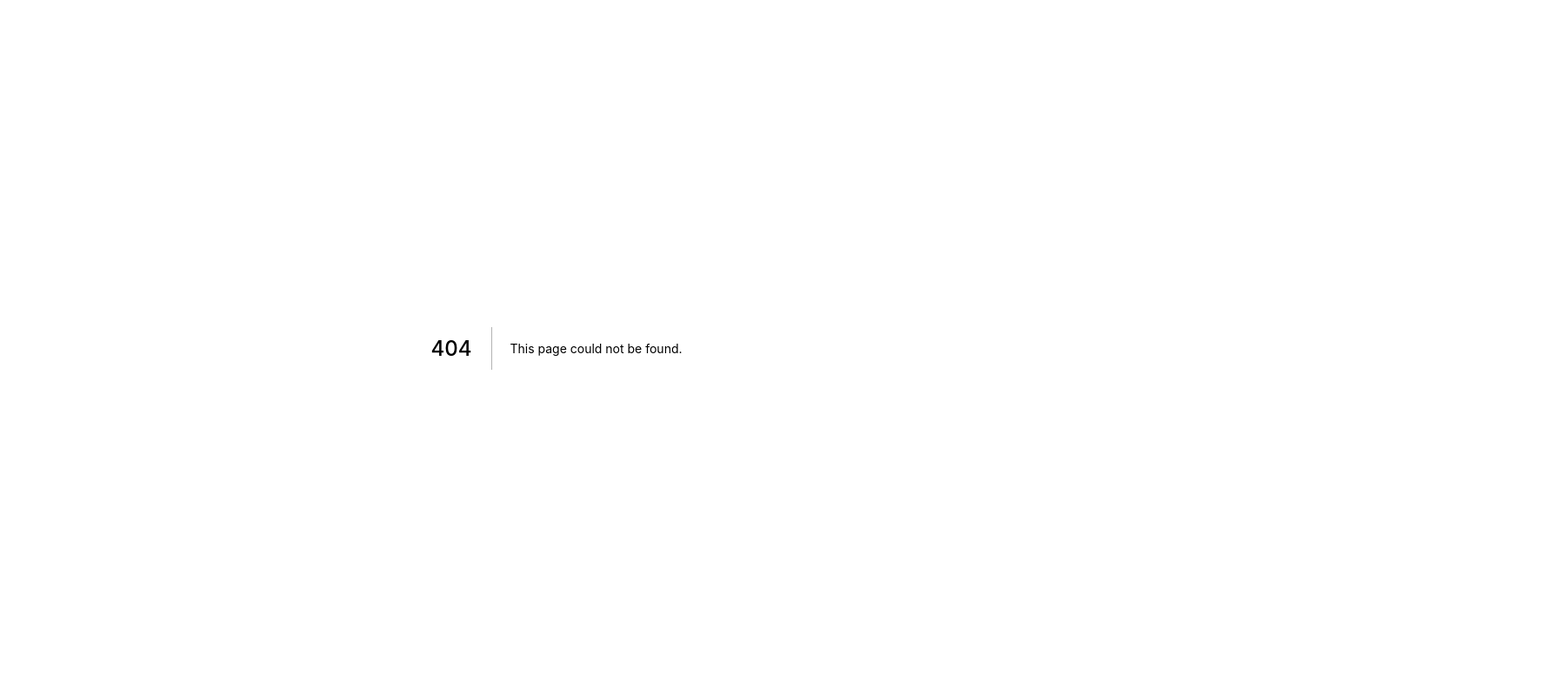
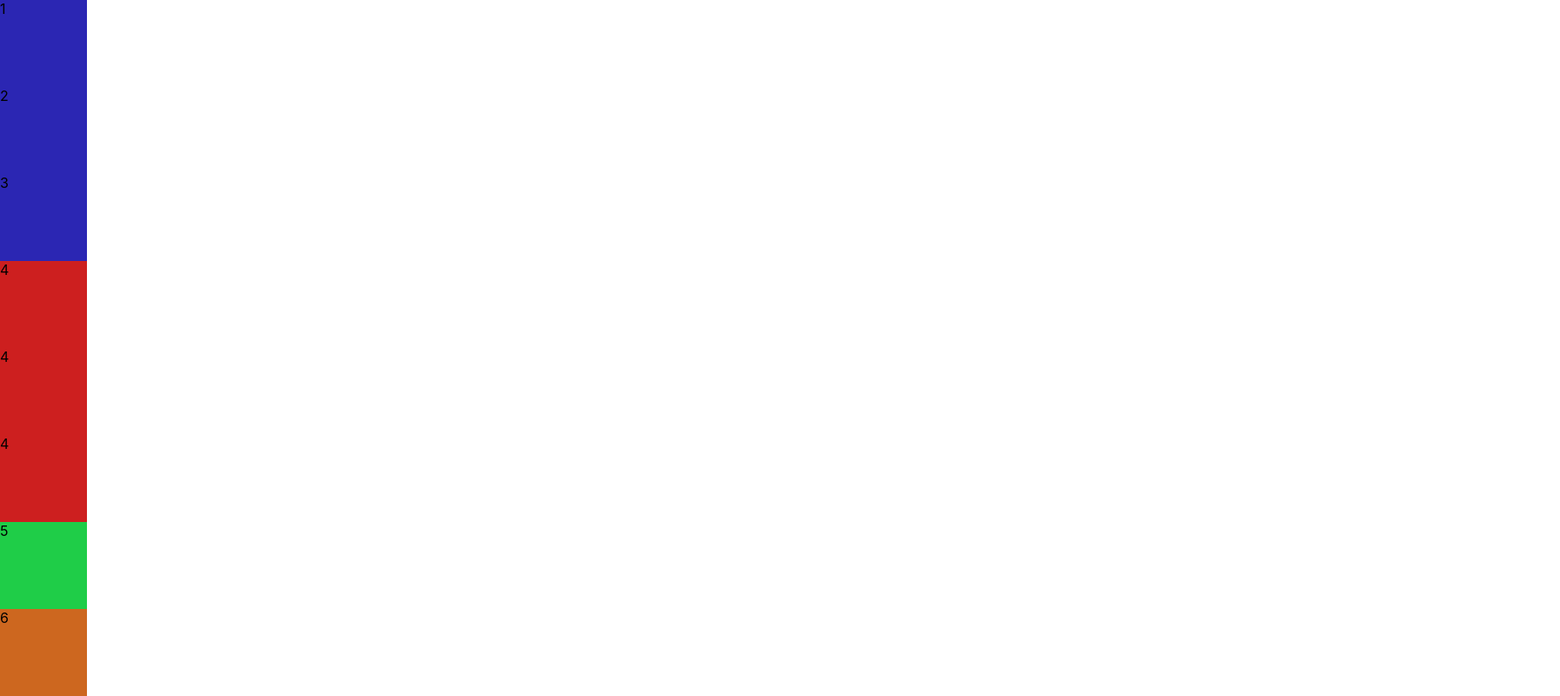
Before and after one commit to honjio/emotion-styled-coding-example, a Next.js app: page /sample5 in a window 1280 px wide. Before the commit this address had no page. Shown: the top 800 px of the page at 87% size, 1794 px wide, since content can reach past the window. Built offline with nearby package versions, Linux system fonts and the light colour scheme.

Commit message:
add: sample page

```diff
--- /dev/null
+++ b/pages/sample5.tsx
@@ -0,0 +1,78 @@
+import { css } from "@emotion/react";
+import styled from "@emotion/styled";
+import { useEffect, useState } from "react";
+
+const Div1 = styled.div`
+    width: 100px;
+    height: 100px;
+    background-color: #2b26b3;
+`;
+
+const Div2 = styled.div`
+    width: 100px;
+    height: 100px;
+    background-color: #2b26b3;
+`;
+
+const Div3 = styled.div`
+    width: 100px;
+    height: 100px;
+    background-color: #2b26b3;
+`;
+
+const Div4 = styled.div`
+    width: 100px;
+    height: 100px;
+    background-color: #cd1f1f;
+`;
+
+const hullHd = () => css`
+    width: 100px;
+    height: 100px;
+`;
+
+const Div5 = styled.div`
+    ${hullHd}
+    background-color: #1fcd48;
+`;
+
+const Div6 = styled.div`
+    ${hullHd}
+    background-color: #cd671f;
+`;
+
+const Sample5 = () => {
+    const [state, setState] = useState<string[]>([]);
+    useEffect(() => {
+        const styles = Array.from(document.getElementsByTagName("style"));
+        let cssTextList: string[] = [];
+        styles.forEach((el) => {
+            const rules = el.sheet?.cssRules || [];
+            for (let i = 0; i < rules.length; i++) {
+                cssTextList.push(rules[i].cssText);
+            }
+        })
+        setState(cssTextList);
+    }, [])
+    return (
+        <div>
+            <div>
+                <Div1>1</Div1>
+                <Div2>2</Div2>
+                <Div3>3</Div3>
+                <Div4>4</Div4>
+                <Div4>4</Div4>
+                <Div4>4</Div4>
+                <Div5>5</Div5>
+                <Div6>6</Div6>
+            </div>
+            {
+                state.map((text, i) => (
+                    <pre key={i}>{text}</pre>
+                ))
+            }
+        </div>
+    )
+}
+
+export default Sample5
```
Also changed, not shown: pages/sample6.tsx (added, +51 -0 lines).
